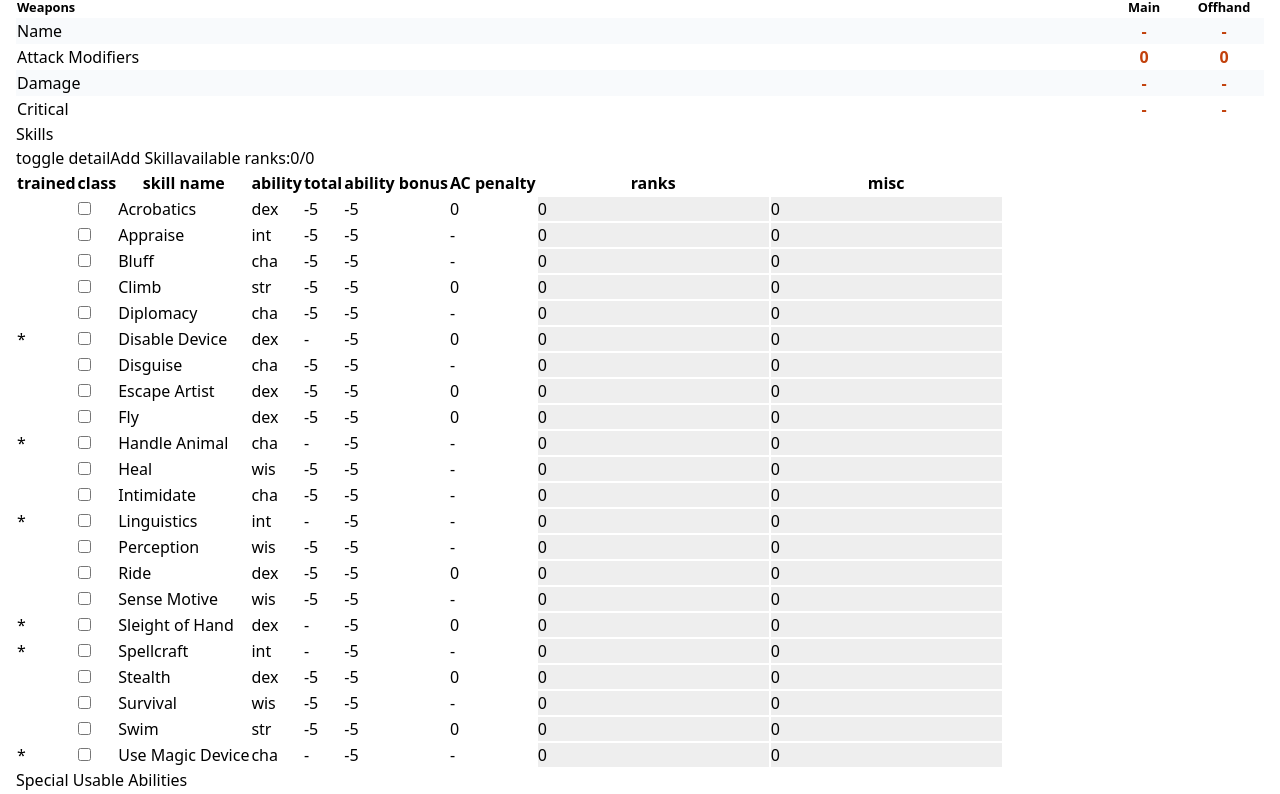
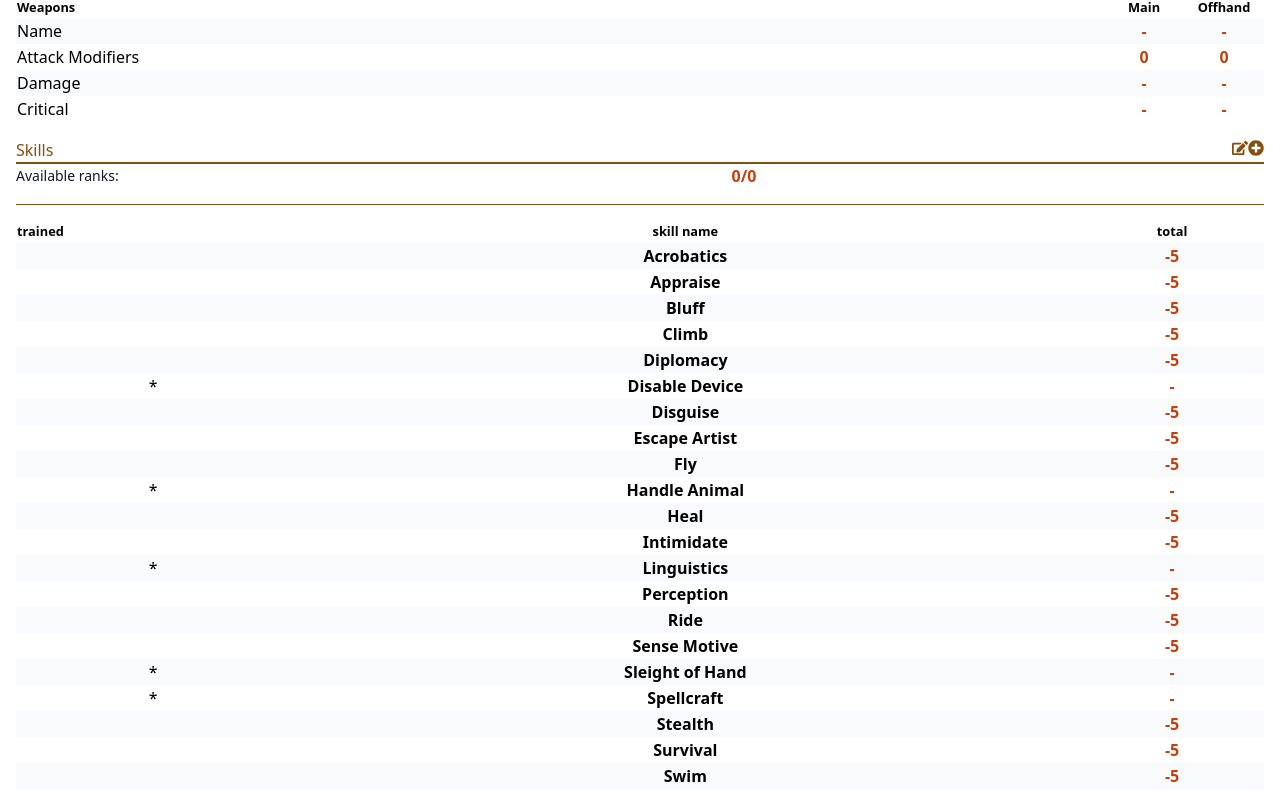
Before and after one commit to DominusAnima/Sheetfinder, a React (Vite) app: page / in a window 1280 px wide. Shown: the part 1578-2372 px from the top of the page. Built offline with nearby package versions, Linux system fonts and the light colour scheme.

Commit message:
Formatted Skills block.

```diff
--- a/src/Blocks/Skills.tsx
+++ b/src/Blocks/Skills.tsx
@@ -1,8 +1,17 @@
+import { useState } from "react";
 import { Abilities, Blocks } from "../charSheet";
 import { ABILITY_TYPES } from "../constants";
 import { useFormDispatch } from "../lib/useFormDispatch";
+import SectionTitle from "../Components/SectionTitle";
+import EditButton from "../Components/EditButton";
+import FlatButton from "../Components/FlatButton";
+import { FaPlusCircle } from "react-icons/fa";
+import Field from "../Components/Field";
+import InlineInput from "../Components/InlineInput";
+import Button from "../Components/Button";
 
 export function Skills({ state }: { state: Blocks }) {
+  const [showDetails, setShowDetails] = useState(false);
   const dispatch = useFormDispatch();
   function handleChange(skillIndex: number, field: "name" | "ranks" | "misc", value: string) {
     if (
@@ -24,63 +33,56 @@ export function Skills({ state }: { state: Blocks }) {
     dispatch({ type: "toggleSkill", payload: { skillIndex, field } });
   }
 
-  function handleSubmit(event: { preventDefault: any }) {
-    event.preventDefault;
-  }
-
-  function toggleDetail() {
-    dispatch({ type: "toggleSkillDetail" });
-  }
-
-  function addSkill() {
-    dispatch({ type: "addSkill" });
-  }
-
   function handleSelectChange(index: number, value: keyof Abilities) {
     dispatch({ type: "changeSkillAbil", payload: { index, value } });
   }
 
-  function removeSkill(skillIndex: number) {
-    dispatch({ type: "removeSkill", payload: { skillIndex } });
-  }
+  return (
+    <div className="mt-4">
+      <SectionTitle title="Skills">
+        <EditButton editing={showDetails} onClick={() => setShowDetails((v) => !v)} />
+        <FlatButton onClick={() => dispatch({ type: "addSkill" })}>
+          <FaPlusCircle />
+        </FlatButton>
+      </SectionTitle>
 
-  return (
-    <div onSubmit={handleSubmit}>
-      <h2>Skills</h2>
-      <button onClick={toggleDetail}>toggle detail</button>
-      <button onClick={addSkill}>Add Skill</button>
-      <label>
-        available ranks:{state.skills.remainRanks}/{state.skills.totalRanks}
-      </label>
-      <table>
+      <Field label="Available ranks: " horizontal>
+        <p className="flex-1 text-center value">
+          {state.skills.remainRanks}/{state.skills.totalRanks}
+        </p>
+      </Field>
+
+      <hr className="my-4" />
+
+      <table className="table table--striped w-full mt-4">
         <thead>
-          {state.skills.detailToggle ? (
+          {showDetails ? (
             <tr>
-              <th>trained</th>
-              <th>class</th>
-              <th>skill name</th>
-              <th>ability</th>
-              <th>total</th>
-              <th>ability bonus</th>
-              <th>AC penalty</th>
-              <th>ranks</th>
-              <th>misc</th>
+              <th className="whitespace-nowrap">trained</th>
+              <th className="whitespace-nowrap">class</th>
+              <th className="whitespace-nowrap">skill name</th>
+              <th className="whitespace-nowrap">ability</th>
+              <th className="whitespace-nowrap">total</th>
+              <th className="whitespace-nowrap">ability bonus</th>
+              <th className="whitespace-nowrap">AC penalty</th>
+              <th className="whitespace-nowrap">ranks</th>
+              <th className="whitespace-nowrap">misc</th>
             </tr>
           ) : (
             <tr>
-              <th>trained</th>
-              <th>skill name</th>
-              <th>total</th>
+              <th className="whitespace-nowrap">trained</th>
+              <th className="whitespace-nowrap">skill name</th>
+              <th className="whitespace-nowrap">total</th>
             </tr>
           )}
         </thead>
         <tbody>
-          {state.skills.detailToggle
+          {showDetails
             ? state.skills.skills.map((skill, i) => {
                 return (
                   <tr key={i}>
                     {skill.editable ? (
-                      <td>
+                      <td className="text-center">
                         <input
                           type="checkbox"
                           defaultChecked={skill.trained}
@@ -88,24 +90,25 @@ export function Skills({ state }: { state: Blocks }) {
                         />
                       </td>
                     ) : (
-                      <td>{skill.trained ? "*" : ""}</td>
+                      <td className="text-center">{skill.trained ? "*" : ""}</td>
                     )}
-                    <td>
+                    <td className="text-center">
                       <input
                         type="checkbox"
                         defaultChecked={skill.classSkill}
                         onChange={() => handleSkillToggle(i, "classSkill")}
                       />
                     </td>
-                    <td>
-                      {skill.editable ? (
-                        <input value={skill.name} onChange={(e) => handleChange(i, "name", e.target.value)} />
-                      ) : (
-                        skill.name
-                      )}
-                    </td>
-                    <td>
-                      {skill.editable ? (
+                    {skill.editable ? (
+                      <td>
+                        <InlineInput value={skill.name} onChange={(e) => handleChange(i, "name", e.target.value)} />
+                      </td>
+                    ) : (
+                      <td className="text-center font-bold">{skill.name}</td>
+                    )}
+
+                    {skill.editable ? (
+                      <td className="text-center">
                         <select
                           value={skill.ability}
                           onChange={(e) => handleSelectChange(i, e.target.value as keyof Abilities)}
@@ -118,22 +121,25 @@ export function Skills({ state }: { state: Blocks }) {
                             );
                           })}
                         </select>
-                      ) : (
-                        skill.ability
-                      )}
+                      </td>
+                    ) : (
+                      <td className="text-center">{skill.ability}</td>
+                    )}
+
+                    <td className="text-center value">
+                      {!skill.trained || (skill.trained && Number(skill.ranks) > 0) ? skill.totalBonus : "-"}
                     </td>
-                    <td>{!skill.trained || (skill.trained && Number(skill.ranks) > 0) ? skill.totalBonus : "-"}</td>
-                    <td>{state.abilityBlock.abilities[skill.ability].mod}</td>
-                    <td>{skill.armorPenalty ? state.combat.armorCheckPenalty : "-"}</td>
+                    <td className="text-center value">{state.abilityBlock.abilities[skill.ability].mod}</td>
+                    <td className="text-center value">{skill.armorPenalty ? state.combat.armorCheckPenalty : "-"}</td>
                     <td>
-                      <input
+                      <InlineInput
                         type="number"
                         value={skill.ranks}
                         onChange={(e) => handleChange(i, "ranks", e.target.value)}
                       />
                     </td>
                     <td>
-                      <input
+                      <InlineInput
                         type="number"
                         value={skill.misc}
                         onChange={(e) => handleChange(i, "misc", e.target.value)}
@@ -141,7 +147,16 @@ export function Skills({ state }: { state: Blocks }) {
                     </td>
                     {skill.editable && (
                       <td>
-                        <button onClick={() => removeSkill(i)}>Remove</button>
+                        <Button
+                          size="small"
+                          onClick={() => {
+                            if (confirm("Are you sure?")) {
+                              dispatch({ type: "removeSkill", payload: { skillIndex: i } });
+                            }
+                          }}
+                        >
+                          Remove
+                        </Button>
                       </td>
                     )}
                   </tr>
@@ -150,9 +165,11 @@ export function Skills({ state }: { state: Blocks }) {
             : state.skills.skills.map((skill, i) => {
                 return (
                   <tr key={i}>
-                    <td>{skill.trained ? "*" : ""}</td>
-                    <td>{skill.name}</td>
-                    <td>{!skill.trained || (skill.trained && Number(skill.ranks) > 0) ? skill.totalBonus : "-"}</td>
+                    <td className="text-center">{skill.trained ? "*" : ""}</td>
+                    <td className="text-center font-bold">{skill.name}</td>
+                    <td className="text-center value">
+                      {!skill.trained || (skill.trained && Number(skill.ranks) > 0) ? skill.totalBonus : "-"}
+                    </td>
                   </tr>
                 );
               })}
```
